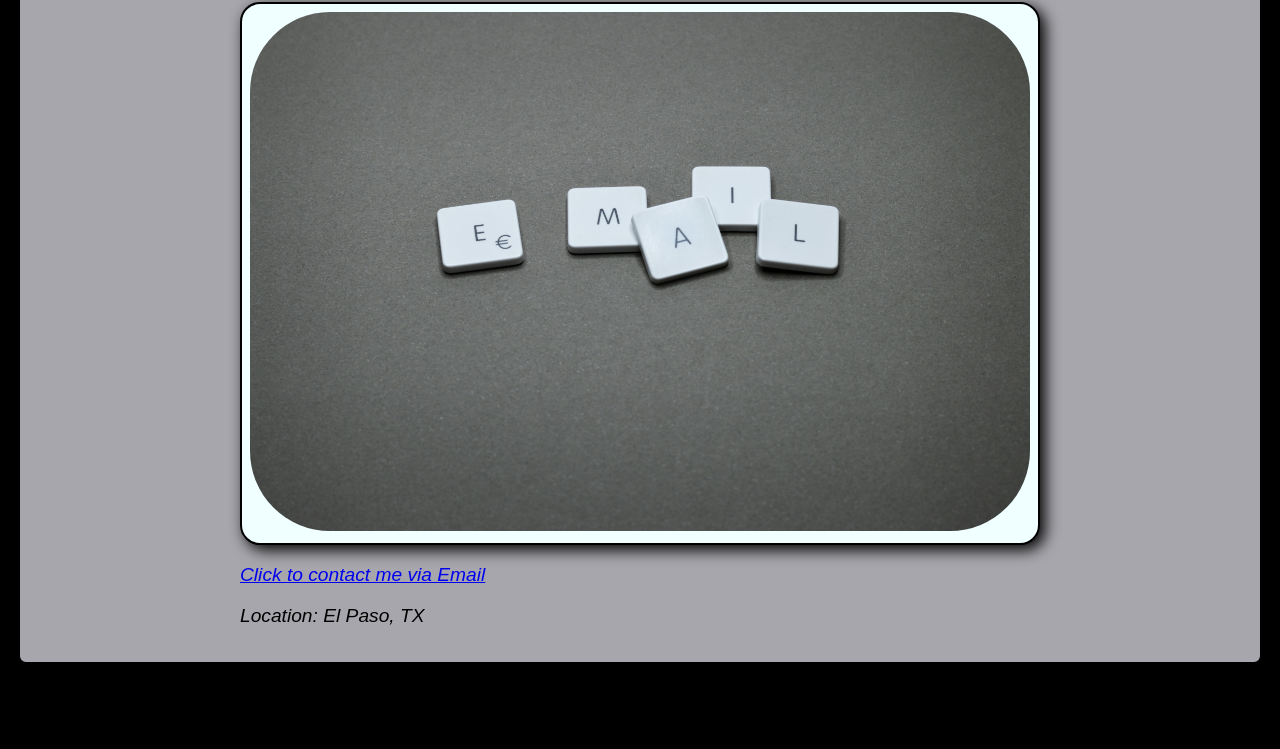
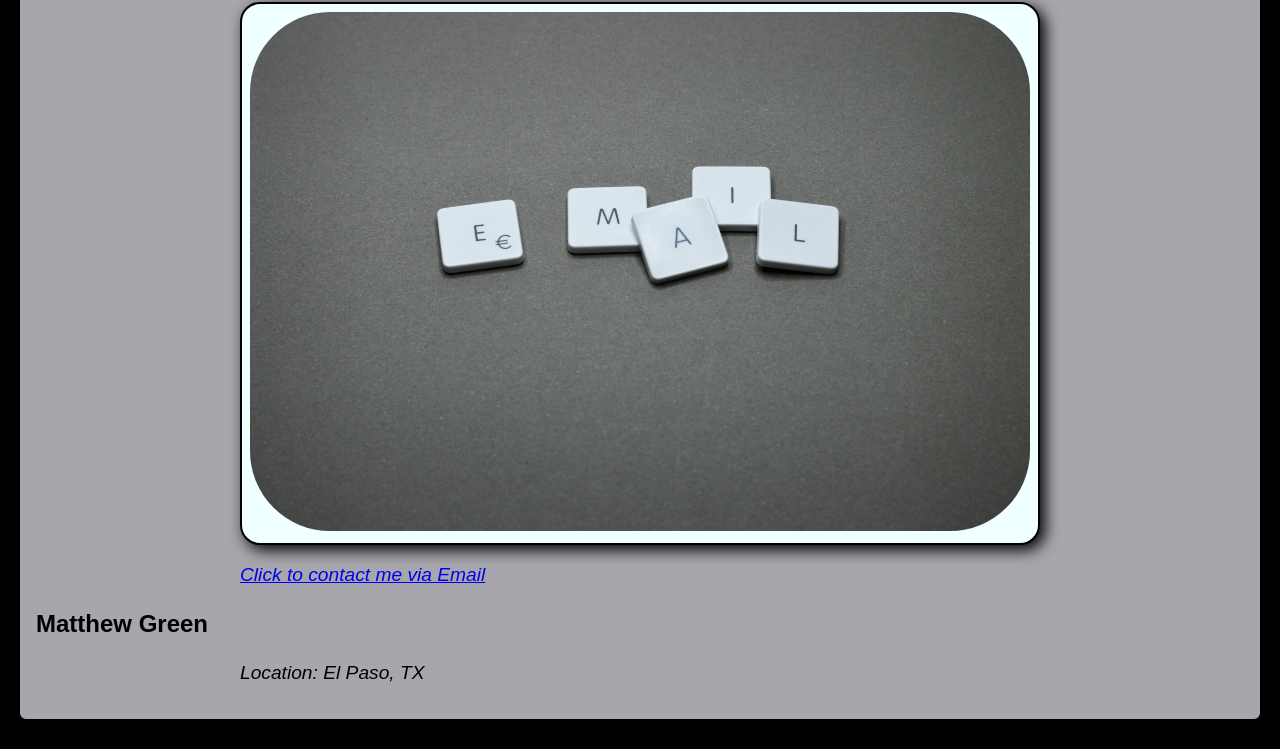
Before and after one commit to mateomtverde/course-portfolio, a plain HTML site: page project-02/contact.html in a window 1280 px wide. Shown: the part 356-1105 px from the top of the page. Before the commit the page ends 1048 px from the top, so only its background shows below. Drawn offline with Linux system fonts and the light colour scheme.

Commit message:
Updated contact.html and style.css

```diff
--- a/project-02/contact.html
+++ b/project-02/contact.html
@@ -31,6 +31,7 @@
             <footer>
             <p><a href="mailto:gre57948@ttu.edu">Click to contact me via Email</a>
             </p>
+            <h3>Matthew Green</h3>
             <p>Location: El Paso, TX</p>
             </footer>
         </div>
--- a/project-02/style.css
+++ b/project-02/style.css
@@ -71,11 +71,17 @@ h2 {
     margin-bottom: 24px;
     text-align: center;
 }
+h3 {
+    font-size: x-large;
+}
 section h2 {
     font-size: 32px;
     margin-top: 16px;
     margin-bottom: 16px;
     text-align: center;
+}
+section h3 {
+    font-size: x-large;
 }
 section p {
     max-width: 800px;
```
